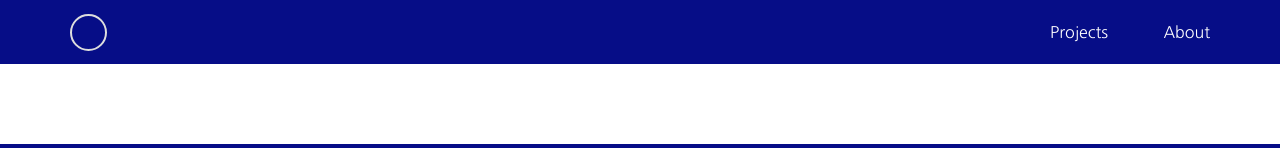
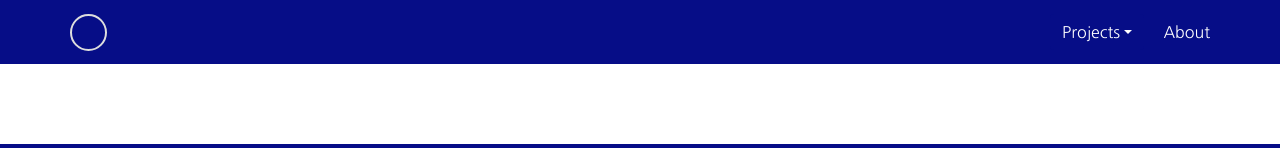
Before and after one commit to thecodingconductor/react-portfolio, a React (Create React App) app: page /projects in a window 1280 px wide. Shown: the top 148 px of the page. Built offline with nearby package versions, Linux system fonts and the light colour scheme.

Commit message:
the dropdown menu is working

```diff
--- a/src/components/layout/NavHover.js
+++ b/src/components/layout/NavHover.js
@@ -1,23 +1,42 @@
 import React, { Fragment, useContext } from 'react';
-import { Container, Dropdown, NavDropdown } from 'react-bootstrap';
+import { Container, Dropdown } from 'react-bootstrap';
 import { Link } from 'react-router-dom';
 import NavContext from '../../context/nav/navContext';
+import ProjectContext from '../../context/projects/projectContext';
 
-const NavHover = ({ active, show }) => {
+const NavHover = () => {
 
     const navContext = useContext(NavContext);
+    const projectContext = useContext(ProjectContext);
     const { showDropDownFunc, hideDropDownFunc, showDropDown } = navContext;
-
+    const { openConcertBuilder, openOrchesNation, openMarsRover } = projectContext;
 
     return (
-        <Fragment>
-            <NavDropdown className="bootstrap-nav-drop-container">
-                <NavDropdown.Item>Test1</NavDropdown.Item>
-                <NavDropdown.Item>Test1</NavDropdown.Item>
-                <NavDropdown.Item>Test1</NavDropdown.Item>
-                <NavDropdown.Item>Test1</NavDropdown.Item>
-            </NavDropdown>
-        </Fragment>
+
+        <Dropdown className="d-inline-block bootstrap-nav-drop-container"
+            onMouseOver={showDropDownFunc}
+            onMouseLeave={hideDropDownFunc}
+            show={showDropDown}
+
+        >
+            <Dropdown.Toggle className="projects-drop-down-button">
+                Projects
+            </Dropdown.Toggle>
+            <Dropdown.Menu>
+                <Dropdown.Item>
+                    <Link to="/projects" onClick={openConcertBuilder}>Concert Builder</Link>
+                </Dropdown.Item>
+                <Dropdown.Item>
+                    <Link to="/projects" onClick={openOrchesNation}>OrchesNation</Link>
+                </Dropdown.Item>
+                <Dropdown.Item>
+                    <Link to="/projects" onClick={openMarsRover}>Mars Rover</Link>
+                </Dropdown.Item>
+
+            </Dropdown.Menu>
+
+        </Dropdown>
+
     )
 }
 
--- a/src/components/layout/Navbar.js
+++ b/src/components/layout/Navbar.js
@@ -18,7 +18,7 @@ const Navbar = ({ title, icon }) => {
     const { pathname } = useLocation();
 
 
-    console.log(`height - ${height}, width - ${width}`);
+    // console.log(`height - ${height}, width - ${width}`);
 
     const onClick = () => {
         if (showModal === false) {
@@ -32,7 +32,7 @@ const Navbar = ({ title, icon }) => {
         <Fragment>
             <ReactNavbar className={`d-flex align-items-center justify-content-center navbar-main ${pathname === '/projects' && 'projects-page-nav'}`}>
                 <i className="fas fa-bars fa-2x mobile-menu-icon" onClick={onClick}></i>
-                <Container>
+                <Container className="large-nav-container">
                     <div className={`d-flex justify-content-between align-items-center nav-bar-large `}>
                         <div className="icon-left">
                             <Link to="/"></Link>
@@ -40,8 +40,8 @@ const Navbar = ({ title, icon }) => {
                         <div className="links-right">
                             <ul className="d-flex align-items-center justify-content-between nav-link-list">
                                 <li className="hover-nav-container" onMouseEnter={showDropDownFunc} onMouseLeave={hideDropDownFunc}>
-                                    <a href="">Projects</a>
-                                    <NavHover active={showDropDown} />
+                                    {/* <a href="">Projects</a> */}
+                                    <NavHover />
                                 </li>
                                 <li>
 
@@ -54,6 +54,8 @@ const Navbar = ({ title, icon }) => {
                     </div>
                 </Container>
 
+
+
             </ReactNavbar>
             { showModal === true && <NavModal />}
         </Fragment>
--- a/src/components/projects/ConcertBuilder.js
+++ b/src/components/projects/ConcertBuilder.js
@@ -1,4 +1,4 @@
-import React, { Fragment, useContext } from 'react';
+import React, { Fragment, useContext, useEffect } from 'react';
 import { Link } from 'react-router-dom';
 import ProjectContext from '../../context/projects/projectContext';
 import { Container, Button } from 'react-bootstrap';
@@ -12,6 +12,11 @@ const ConcertBuilder = () => {
 
     const projectContext = useContext(ProjectContext);
     const { orchesNation, marsRover, concertBuilder, openOrchesNation } = projectContext;
+
+    useEffect(() => {
+        window.scrollTo(0, 0)
+    }, [])
+
     return (
         <Fragment>
             {concertBuilder ?
--- a/src/components/projects/MarsRover.js
+++ b/src/components/projects/MarsRover.js
@@ -1,4 +1,4 @@
-import React, { Fragment, useContext } from 'react';
+import React, { Fragment, useContext, useEffect } from 'react';
 import { Link } from 'react-router-dom';
 import ProjectContext from '../../context/projects/projectContext';
 import { Container, Button } from 'react-bootstrap';
@@ -11,7 +11,9 @@ const MarsRover = () => {
     const projectContext = useContext(ProjectContext);
     const { orchesNation, marsRover, concertBuilder, openConcertBuilder } = projectContext;
 
-
+    useEffect(() => {
+        window.scrollTo(0, 0)
+    }, [])
 
     return (
         <Fragment>
--- a/src/components/projects/OrchesNation.js
+++ b/src/components/projects/OrchesNation.js
@@ -1,4 +1,4 @@
-import React, { Fragment, useContext } from 'react';
+import React, { Fragment, useContext, useEffect } from 'react';
 import { Link } from 'react-router-dom';
 import ProjectContext from '../../context/projects/projectContext';
 import { Container, Button } from 'react-bootstrap';
@@ -10,6 +10,11 @@ const OrchesNation = () => {
 
     const projectContext = useContext(ProjectContext);
     const { orchesNation, marsRover, concertBuilder, openMarsRover } = projectContext;
+
+    useEffect(() => {
+        window.scrollTo(0, 0)
+    }, [])
+
     return (
         <Fragment>
             {orchesNation ?
--- a/src/custom.scss
+++ b/src/custom.scss
@@ -80,12 +80,27 @@ h1 {
         background-color: #fff;
     }
 
-    .nav-bar-large {
-        display: none;
+    .large-nav-container {
+        display: none !important;
 
         @include lg {
-            display: flex;
+            display: flex !important;
             width: 100%;
+        }
+
+        .nav-bar-large {
+            @include lg {
+                width: 100%;
+            }
+        }
+
+        .icon-left {
+            display: none;
+
+            @include lg {
+                display: block;
+            }
+
         }
 
         .links-right {
@@ -99,8 +114,10 @@ h1 {
 
                 .hover-nav-container {
                     .bootstrap-nav-drop-container {
-                        a  {
-                            display: none;
+                        .projects-drop-down-button {
+                            background: #fff;
+                            color: $blue-main;
+                            border: none;
                         }
                     }
                 }
@@ -134,6 +151,27 @@ h1 {
 
 
             .nav-link-list {
+
+
+                .hover-nav-container {
+                    .bootstrap-nav-drop-container {
+                        .projects-drop-down-button {
+                            background: $blue-main;
+                            color: #fff;
+                            border: none;
+                            outline: none;
+                        }
+
+                        .dropdown-menu {
+                            .dropdown-item {
+                                a {
+                                    color: $blue-main;
+                                }
+
+                            }
+                        }
+                    }
+                }
 
                 li {
                     a {
```
